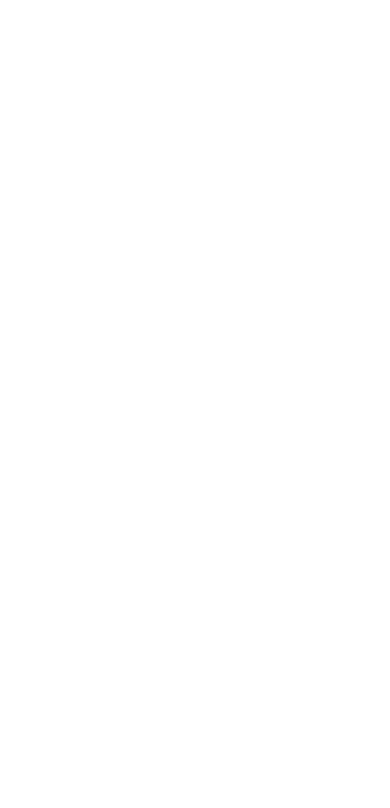
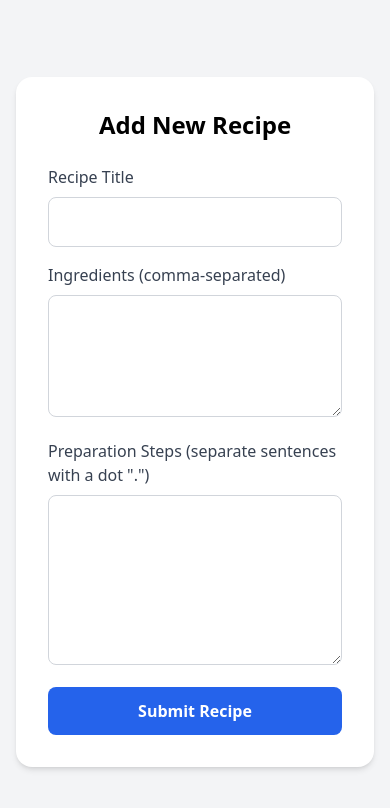
Before and after one commit to Lorna-Gitonga/alx-fe-reactjs, a React app in the folder recipe-sharing-platform/: page /add in a window 390 px wide. Before the commit this address had no page. Shown: the top 808 px of the page. Built offline with nearby package versions, Linux system fonts and the light colour scheme; the HTML template or start-up script is replaced by a standard one.

Commit message:
Initial commit for responsive form to add new recipes

```diff
--- a/recipe-sharing-platform/src/App.jsx
+++ b/recipe-sharing-platform/src/App.jsx
@@ -1,6 +1,7 @@
 import { BrowserRouter as Router, Routes, Route } from "react-router-dom";
 import HomePage from "./components/HomePage";
 import RecipeDetail from "./components/RecipeDetail";
+import AddRecipeForm from "./components/AddRecipeFrom";
 
 function App() {
   return (
@@ -8,6 +9,7 @@
       <Routes>
         <Route path="/" element={<HomePage />} />
         <Route path="/recipe/:id" element={<RecipeDetail />} />
+         <Route path="/add" element={<AddRecipeForm />} />
       </Routes>
     </Router>
   );
--- /dev/null
+++ b/recipe-sharing-platform/src/components/AddRecipeFrom.jsx
@@ -0,0 +1,114 @@
+import {    useState} from 'react';
+
+function AddRecipeForm() {
+  const [title, setTitle] = useState("");
+  const [ingredients, setIngredients] = useState("");
+  const [instructions, setInstructions] = useState("");
+  const [errors, setErrors] = useState({});
+
+    const handleSubmit = (e) => {
+    e.preventDefault();
+
+// Basic validation
+    const newErrors = {};
+      if (!title.trim()) newErrors.title = "Title is required";
+    if (!ingredients.trim() || ingredients.split(",").length < 2)
+      newErrors.ingredients = "At least two ingredients are required, separated by commas";
+    if (!instructions.trim() || instructions.split(".").length < 2)
+      newErrors.instructions = "Provide at least two preparation steps";
+
+    if (Object.keys(newErrors).length > 0) {
+      setErrors(newErrors);
+      return;
+    }
+
+    // Form submission placeholder
+    const newRecipe = {
+      id: Date.now(),
+      title: title.trim(),
+      summary: instructions.split(".")[0] + "...",
+      image: "https://via.placeholder.com/400x250", // placeholder
+      ingredients: ingredients.split(",").map((i) => i.trim()),
+      instructions: instructions.split(".").map((i) => i.trim()).filter(Boolean),
+    };
+
+    console.log("New Recipe Submitted:", newRecipe);
+
+    // Reset form
+    setTitle("");
+    setIngredients("");
+    setInstructions("");
+    setErrors({});
+    alert("Recipe submitted! Check console for output.");
+  };
+
+  return (
+    <div className="min-h-screen bg-gray-100 flex items-center justify-center p-4">
+      <form
+        onSubmit={handleSubmit}
+        className="bg-white rounded-2xl shadow-md p-8 max-w-lg w-full"
+      >
+        <h2 className="text-2xl font-bold mb-6 text-center">Add New Recipe</h2>
+
+        {/* Title */}
+        <div className="mb-4">
+          <label className="block text-gray-700 font-medium mb-2">Recipe Title</label>
+          <input
+            type="text"
+            value={title}
+            onChange={(e) => setTitle(e.target.value)}
+            className={`w-full p-3 border rounded-lg focus:outline-none focus:ring-2 focus:ring-blue-500 ${
+              errors.title ? "border-red-500" : "border-gray-300"
+            }`}
+          />
+          {errors.title && <p className="text-red-500 mt-1 text-sm">{errors.title}</p>}
+        </div>
+
+        {/* Ingredients */}
+        <div className="mb-4">
+          <label className="block text-gray-700 font-medium mb-2">
+            Ingredients (comma-separated)
+          </label>
+          <textarea
+            value={ingredients}
+            onChange={(e) => setIngredients(e.target.value)}
+            rows={4}
+            className={`w-full p-3 border rounded-lg focus:outline-none focus:ring-2 focus:ring-blue-500 ${
+              errors.ingredients ? "border-red-500" : "border-gray-300"
+            }`}
+          />
+          {errors.ingredients && (
+            <p className="text-red-500 mt-1 text-sm">{errors.ingredients}</p>
+          )}
+        </div>
+
+        {/* Instructions */}
+        <div className="mb-4">
+          <label className="block text-gray-700 font-medium mb-2">
+            Preparation Steps (separate sentences with a dot ".")
+          </label>
+          <textarea
+            value={instructions}
+            onChange={(e) => setInstructions(e.target.value)}
+            rows={6}
+            className={`w-full p-3 border rounded-lg focus:outline-none focus:ring-2 focus:ring-blue-500 ${
+              errors.instructions ? "border-red-500" : "border-gray-300"
+            }`}
+          />
+          {errors.instructions && (
+            <p className="text-red-500 mt-1 text-sm">{errors.instructions}</p>
+          )}
+        </div>
+
+        <button
+          type="submit"
+          className="w-full bg-blue-600 text-white font-semibold py-3 rounded-lg hover:bg-blue-700 transition"
+        >
+          Submit Recipe
+        </button>
+      </form>
+    </div>
+  );
+}
+
+export default AddRecipeForm;
--- a/recipe-sharing-platform/src/components/HomePage.jsx
+++ b/recipe-sharing-platform/src/components/HomePage.jsx
@@ -1,5 +1,5 @@
+import { Link } from "react-router-dom";
 import { useEffect,useState } from "react";
-import { Link } from "react-router-dom";
 import recipesData from "../data.json";
 
 function HomePage() {
@@ -23,6 +23,8 @@
             to={`/recipe/${recipe.id}`}
             className="bg-white rounded-2xl shadow-md overflow-hidden transform transition duration-300 hover:scale-105 hover:shadow-xl"
             >
+
+
             <img
               src={recipe.image}
               alt={recipe.title}
@@ -43,6 +45,7 @@
               </button>
             </div>
           </Link>
+
         ))}
       </div>
     </div>
```
